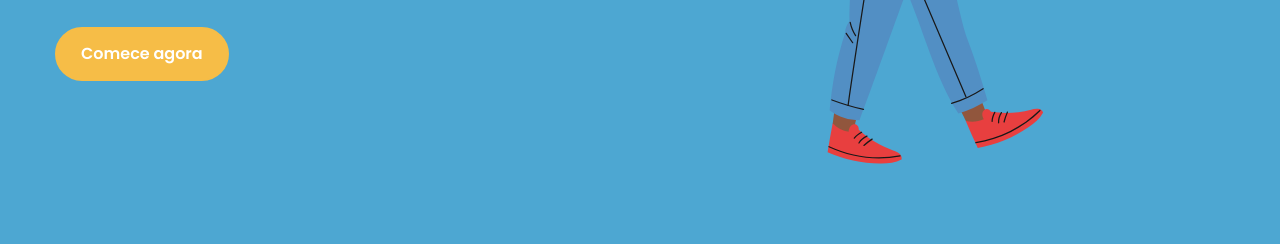
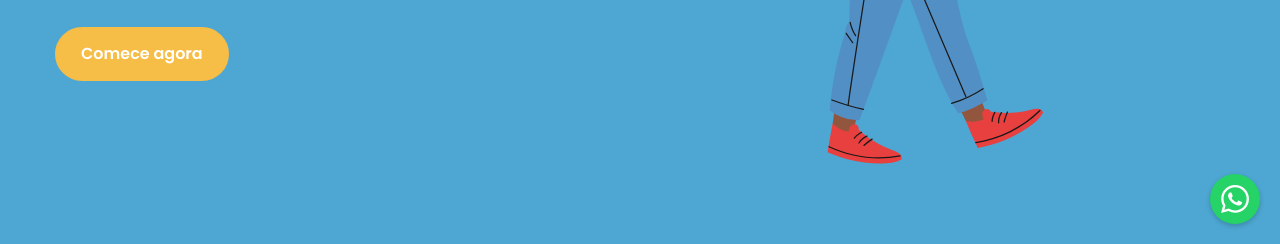
Before and after one commit to giovanischitcoski/estudaai, a plain HTML site: page index.html in a window 1280 px wide. Shown: the part 556-800 px from the top of the page. Drawn offline with Linux system fonts and the light colour scheme.

Commit message:
feat: adicionar botão flutuante do WhatsApp

```diff
--- a/css/index.css
+++ b/css/index.css
@@ -12,6 +12,34 @@
     overflow: hidden;
 }
 
+ /* Botão WhatsApp */
+.whatsapp-float {
+      position: fixed;
+      bottom: 20px;
+      right: 20px;
+      width: 50px;
+      height: 50px;
+      background-color: #25D366;
+      border-radius: 50%;
+      display: flex;
+      align-items: center;
+      justify-content: center;
+      box-shadow: 0 2px 5px rgba(0,0,0,0.2);
+      transition: all 0.3s;
+      z-index: 100;
+    }
+
+    .whatsapp-float:hover {
+      background-color: #128C7E;
+      transform: scale(1.05);
+      box-shadow: 0 3px 8px rgba(0,0,0,0.3);
+    }
+
+    .whatsapp-float svg {
+      width: 28px;
+      height: 28px;
+      fill: white;
+    }
 /* Container do conteúdo do hero */
 .hero .container {
     display: flex;
--- a/css/style.css
+++ b/css/style.css
@@ -325,6 +325,7 @@ section {
   background-color: var(--dark-color);
   color: white;
   padding: 60px 0 20px;
+
 }
 
 /* Grid para as colunas do footer */
@@ -333,6 +334,7 @@ section {
   grid-template-columns: repeat(auto-fit, minmax(250px, 1fr));
   gap: 30px;
   margin-bottom: 40px;
+
 }
 
 /* Estilo dos títulos das colunas */
@@ -341,6 +343,7 @@ section {
   margin-bottom: 20px;
   position: relative;
   padding-bottom: 10px;
+
 }
 
 /* Linha decorativa abaixo dos títulos */
@@ -455,7 +458,7 @@ section {
   /* Menu mobile */
   .main-nav {
     position: fixed;
-    top: 80px;
+    top: 100px;
     left: -100%;
     width: 80%;
     height: calc(100vh - 80px);
--- a/index.html
+++ b/index.html
@@ -41,6 +41,15 @@
             </div>
         </div>
     </header>
+
+    <!-- Botão WhatsApp -->
+  <a href="https://wa.me/5511999999999?text=Olá,%20gostaria%20de%20informações"
+     class="whatsapp-float"
+     target="_blank">
+    <svg xmlns="http://www.w3.org/2000/svg" viewBox="0 0 24 24">
+      <path d="M17.472 14.382c-.297-.149-1.758-.867-2.03-.967-.273-.099-.471-.148-.67.15-.197.297-.767.966-.94 1.164-.173.199-.347.223-.644.075-.297-.15-1.255-.463-2.39-1.475-.883-.788-1.48-1.761-1.653-2.059-.173-.297-.018-.458.13-.606.134-.133.298-.347.446-.52.149-.174.198-.298.298-.497.099-.198.05-.371-.025-.52-.075-.149-.669-1.612-.916-2.207-.242-.579-.487-.5-.669-.51-.173-.008-.371-.01-.57-.01-.198 0-.52.074-.792.372-.272.297-1.04 1.016-1.04 2.479 0 1.462 1.065 2.875 1.213 3.074.149.198 2.096 3.2 5.077 4.487.709.306 1.262.489 1.694.625.712.227 1.36.195 1.871.118.571-.085 1.758-.719 2.006-1.413.248-.694.248-1.289.173-1.413-.074-.124-.272-.198-.57-.347m-5.421 7.403h-.004a9.87 9.87 0 01-5.031-1.378l-.361-.214-3.741.982.998-3.648-.235-.374a9.86 9.86 0 01-1.51-5.26c.001-5.45 4.436-9.884 9.888-9.884 2.64 0 5.122 1.03 6.988 2.898a9.825 9.825 0 012.893 6.994c-.003 5.45-4.437 9.884-9.885 9.884m8.413-18.297A11.815 11.815 0 0012.05 0C5.495 0 .16 5.335.157 11.892c0 2.096.547 4.142 1.588 5.945L.057 24l6.305-1.654a11.882 11.882 0 005.683 1.448h.005c6.554 0 11.89-5.335 11.893-11.893a11.821 11.821 0 00-3.48-8.413z"/>
+    </svg>
+  </a>
 
     <!-- Seção Hero (destaque principal) -->
     <section class="hero">
```
